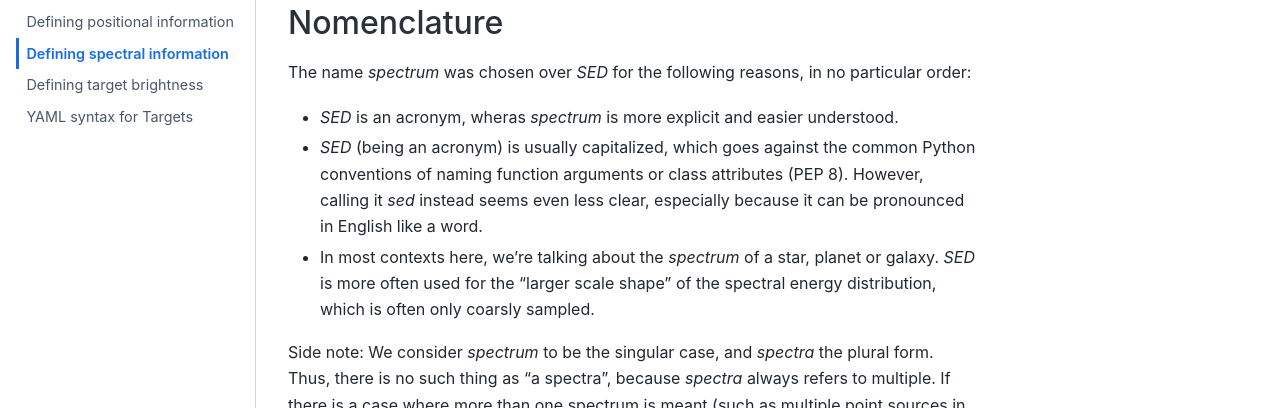
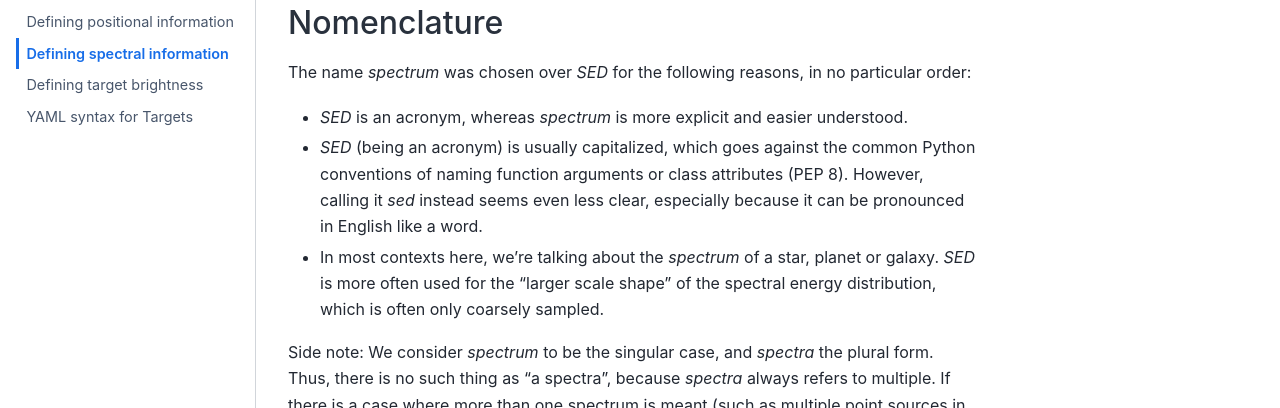
Before and after one commit to AstarVienna/scopesim-targets, a Sphinx documentation site: the page built from docs/defining_spectra.md, in a window 1280 px wide and 900 px high. Shown: the part 279-687 px from the top of the window. Built offline with Sphinx 7.4.7 and the Sphinx Book theme 1.1.4, drawn with Linux system fonts in a browser that asks for light colours.

Commit message:
Fix typos in docs

```diff
--- a/docs/defining_spectra.md
+++ b/docs/defining_spectra.md
@@ -5,11 +5,11 @@ This page gives a quick overview on how spectral information is handled in Scope
 
 ## Nomenclature
 The name _spectrum_ was chosen over _SED_ for the following reasons, in no particular order:
-* _SED_ is an acronym, wheras _spectrum_ is more explicit and easier understood.
+* _SED_ is an acronym, whereas _spectrum_ is more explicit and easier understood.
 * _SED_ (being an acronym) is usually capitalized, which goes against the common Python conventions of naming function arguments or class attributes (PEP 8).
   However, calling it _sed_ instead seems even less clear, especially because it can be pronounced in English like a word.
 * In most contexts here, we're talking about the _spectrum_ of a star, planet or galaxy.
-  _SED_ is more often used for the "larger scale shape" of the spectral energy distribution, which is often only coarsly sampled.
+  _SED_ is more often used for the "larger scale shape" of the spectral energy distribution, which is often only coarsely sampled.
 
 Side note: We consider _spectrum_ to be the singular case, and _spectra_ the plural form.
 Thus, there is no such thing as "a spectra", because _spectra_ always refers to multiple.
```
Also changed, not shown: docs/defining_brightness.md (+1 -1 lines).
